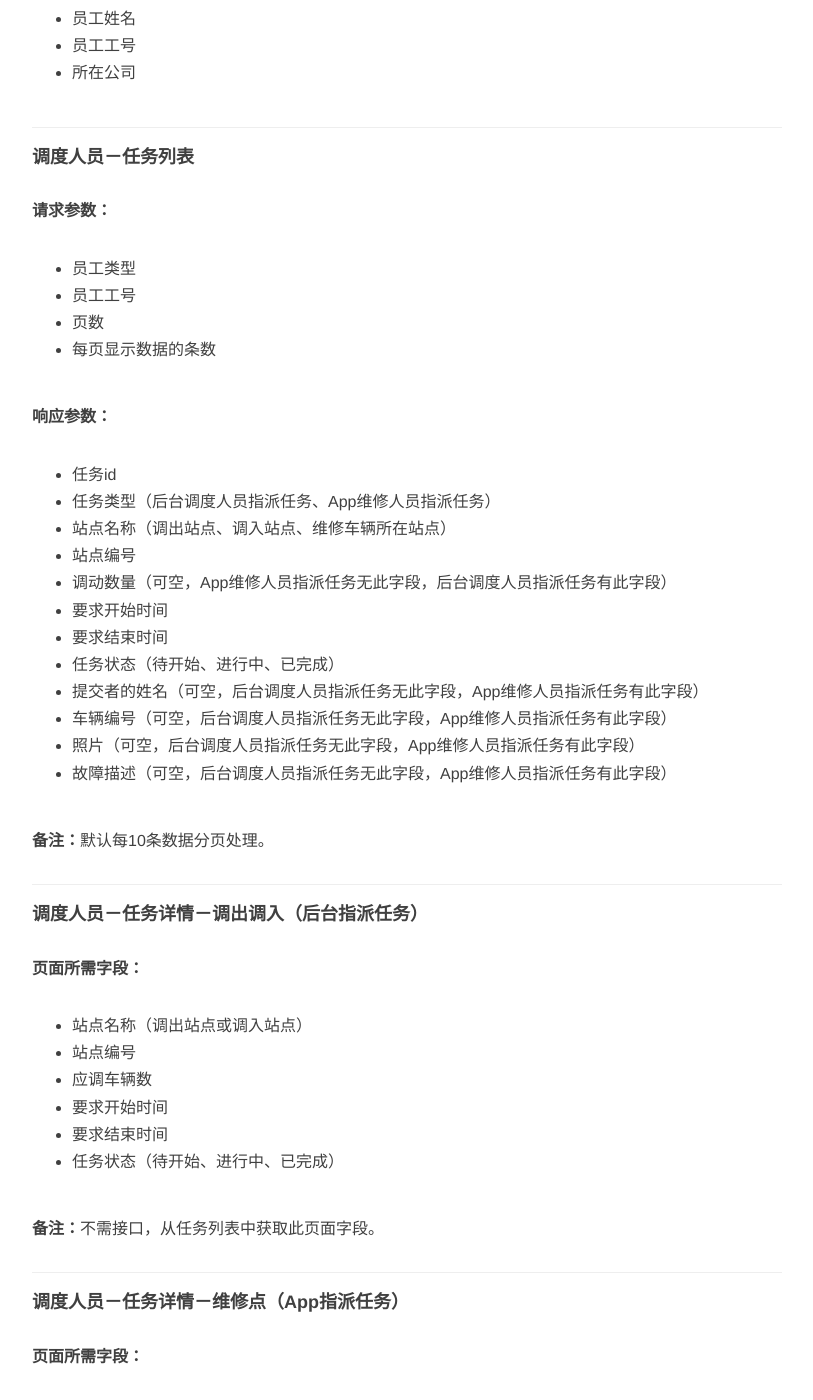
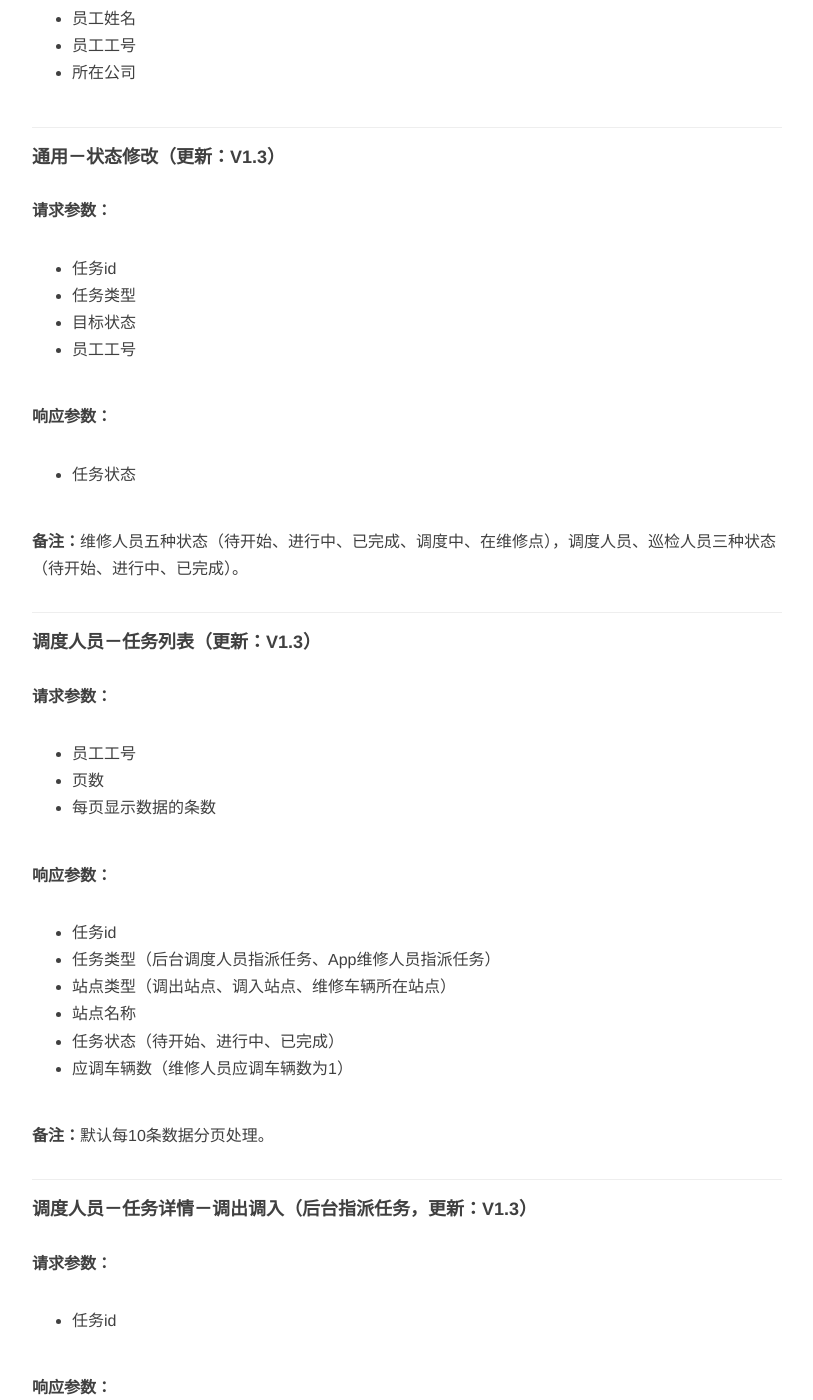
Before and after one commit to chengfeifei/chengfeifei.github.io, a Jekyll site: the page built from _posts/2016-10-14-zixingche-xuqiu-jiekou.md, in a window 1280 px wide and 1400 px high, scrolled down 9059 px. Shown: the whole window, without its empty margins (233-1046 px from the left). Built offline with Jekyll 4.4.1, drawn with Linux system fonts in a browser that asks for light colours; nearby versions of some CDN libraries; comment, search, counter and statistics services are not loaded; some of the changed text lies outside the part shown.

Commit message:
edit
edit xuqiu

```diff
--- a/_posts/2016-10-14-zixingche-xuqiu-jiekou.md
+++ b/_posts/2016-10-14-zixingche-xuqiu-jiekou.md
@@ -326,11 +326,27 @@ tags: [接口需求]
 
 ---
 
-#### 调度人员－任务列表
+#### 通用－状态修改（更新：V1.3）
 
 **请求参数：**
 
-* 员工类型
+* 任务id
+* 任务类型
+* 目标状态
+* 员工工号
+
+**响应参数：**
+
+* 任务状态
+
+**备注：**维修人员五种状态（待开始、进行中、已完成、调度中、在维修点），调度人员、巡检人员三种状态（待开始、进行中、已完成）。
+
+---
+
+#### 调度人员－任务列表（更新：V1.3）
+
+**请求参数：**
+
 * 员工工号
 * 页数
 * 每页显示数据的条数
@@ -339,25 +355,24 @@ tags: [接口需求]
 
 * 任务id
 * 任务类型（后台调度人员指派任务、App维修人员指派任务）
-* 站点名称（调出站点、调入站点、维修车辆所在站点）
-* 站点编号
-* 调动数量（可空，App维修人员指派任务无此字段，后台调度人员指派任务有此字段）
-* 要求开始时间
-* 要求结束时间
+* 站点类型（调出站点、调入站点、维修车辆所在站点）
+* 站点名称
 * 任务状态（待开始、进行中、已完成）
-* 提交者的姓名（可空，后台调度人员指派任务无此字段，App维修人员指派任务有此字段）
-* 车辆编号（可空，后台调度人员指派任务无此字段，App维修人员指派任务有此字段）
-* 照片（可空，后台调度人员指派任务无此字段，App维修人员指派任务有此字段）
-* 故障描述（可空，后台调度人员指派任务无此字段，App维修人员指派任务有此字段）
+* 应调车辆数（维修人员应调车辆数为1）
 
 **备注：**默认每10条数据分页处理。
 
 ---
 
-#### 调度人员－任务详情－调出调入（后台指派任务）
+#### 调度人员－任务详情－调出调入（后台指派任务，更新：V1.3）
 
-**页面所需字段：**
+**请求参数：**
 
+* 任务id
+
+**响应参数：**
+
+* 站点类型
 * 站点名称（调出站点或调入站点）
 * 站点编号
 * 应调车辆数
@@ -365,27 +380,27 @@ tags: [接口需求]
 * 要求结束时间
 * 任务状态（待开始、进行中、已完成）
 
-**备注：**不需接口，从任务列表中获取此页面字段。
+---
+
+#### 调度人员－任务详情－维修点（App指派任务，更新：V1.3）
+
+**请求参数：**
+
+* 任务id
+
+**响应参数：**
+
+* 站点名称（维修车辆所在站点）
+* 站点编号
+* 提交者的姓名（维修人员姓名）
+* 照片（从维修人员任务中获取，维修人员通过巡检人员获取，巡检人员通过自己拍摄获取或从调度人员和用户提交的故障信息中获取）
+* 车辆编号（同照片获取逻辑）
+* 故障描述（同照片获取逻辑）
+* 任务状态（待开始、进行中、调度中、在维修点、已完成）
 
 ---
 
-#### 调度人员－任务详情－维修点（App指派任务）
-
-**页面所需字段：**
-
-* 站点名称（维修车辆所在站点）
-* 站点编号
-* 提交者的姓名
-* 照片（从维修人员任务中获取，维修人员通过巡检人员获取，巡检人员通过自己拍摄获取或从调度人员和用户提交的故障信息中获取）
-* 车辆编号
-* 故障描述（同照片获取逻辑）
-* 任务状态（待开始、进行中、已完成）
-
-**备注：**不需接口，从任务列表中获取此页面字段。
-
----
-
-#### 调度人员－任务详情－调出调入－确认完成
+#### 调度人员－任务详情－调出调入－确认完成（更新：V1.3）
 
 **请求参数：**
 
@@ -395,16 +410,13 @@ tags: [接口需求]
 
 **响应参数：**
 
-* 实际调往站点编号（调度卡应该能获取此信息）
-* 实际调往站点名称（调度卡应该能获取此信息）
 * 实际调度车辆数（调度卡应该能获取此信息）
-* 实际完成时间（调度卡应该能获取此信息）
 
-**备注：**需要硬件交互，通过员工工号查询员工所用的调度卡信息来判断调度任务完成情况。**从调度卡读取到的任务完成情况可能与当前页面任务不对应，需要和当前页面任务比较吗？还是以调度卡任务完成情况为最终的任务完成情况？**和客户讨论的结果是以调度卡任务完成情况为最终的任务完成情况，但是需要怎么处理不至于使任务记录混乱需要考虑到。
+**备注：**需要硬件交互，通过员工工号查询员工所用的调度卡信息来判断调度任务完成情况。**从调度卡读取到的任务完成情况可能与当前页面任务不对应，需要和当前页面任务比较吗？还是以调度卡任务完成情况为最终的任务完成情况？**和客户讨论的结果是以调度卡任务完成情况为最终的任务完成情况，但是需要怎么处理不至于使任务记录混乱需要考虑到。**调度人员在调度车的时候，柱桩先去后台请求是否允许调度，根据后台的返回结果决定是否开锁（允许调度）**
 
 ---
 
-#### 调度人员－任务详情－维修点－确认完成
+#### 调度人员－任务详情－维修点－确认完成（更新：V1.3）
 
 **请求参数：**
 
@@ -414,16 +426,13 @@ tags: [接口需求]
 
 **响应参数：**
 
-* 实际调往站点编号（调度卡应该能获取此信息）
-* 实际调往站点名称（调度卡应该能获取此信息）
 * 实际调度车辆数（调度卡应该能获取此信息）
-* 实际完成时间（调度卡应该能获取此信息）
 
-**备注：**需要硬件交互，通过员工工号查询员工所用的调度卡信息来判断调度任务完成情况。**从调度卡读取到的任务完成情况可能与当前页面任务不对应，需要和当前页面任务比较吗？还是以调度卡任务完成情况为最终的任务完成情况？**和客户讨论的结果是以调度卡任务完成情况为最终的任务完成情况，但是需要怎么处理不至于使任务记录混乱需要考虑到。
+**备注：**需要硬件交互，通过员工工号查询员工所用的调度卡信息来判断调度任务完成情况。**从调度卡读取到的任务完成情况可能与当前页面任务不对应，需要和当前页面任务比较吗？还是以调度卡任务完成情况为最终的任务完成情况？**和客户讨论的结果是以调度卡任务完成情况为最终的任务完成情况，但是需要怎么处理不至于使任务记录混乱需要考虑到。**调度人员在调度车的时候，柱桩先去后台请求是否允许调度，根据后台的返回结果决定是否开锁（允许调度）**
 
 ---
 
-#### 调度人员－车辆处置－确认完成
+#### 调度人员－车辆处置－确认完成（废弃）
 
 **请求参数：**
 
@@ -433,12 +442,9 @@ tags: [接口需求]
 
 **响应参数：**
 
-* 实际调往站点编号（调度卡应该能获取此信息）
-* 实际调往站点名称（调度卡应该能获取此信息）
 * 实际调度车辆数（调度卡应该能获取此信息）
-* 实际完成时间（调度卡应该能获取此信息）
 
-**备注：**此页面功能是调度人员对调度中剩余车辆的处置。需要硬件交互，通过员工工号查询员工所用的调度卡信息来判断调度任务完成情况。**从调度卡读取到的任务完成情况可能与当前页面任务不对应，需要和当前页面任务比较吗？还是以调度卡任务完成情况为最终的任务完成情况？**和客户讨论的结果是以调度卡任务完成情况为最终的任务完成情况，但是需要怎么处理不至于使任务记录混乱需要考虑到。
+**备注：**此页面功能是调度人员对调度中剩余车辆的处置。需要硬件交互，通过员工工号查询员工所用的调度卡信息来判断调度任务完成情况。**从调度卡读取到的任务完成情况可能与当前页面任务不对应，需要和当前页面任务比较吗？还是以调度卡任务完成情况为最终的任务完成情况？**和客户讨论的结果是以调度卡任务完成情况为最终的任务完成情况，但是需要怎么处理不至于使任务记录混乱需要考虑到。**调度人员在调度车的时候，柱桩先去后台请求是否允许调度，根据后台的返回结果决定是否开锁（允许调度）**
 
 ---
 
@@ -470,12 +476,8 @@ tags: [接口需求]
 **响应参数：**
 
 * 任务id
-* 车辆编号或锁桩编号或站点编号
-* 站点编号
 * 故障地点
 * 故障类型
-* 故障照片
-* 故障描述
 * 任务状态（待开始、进行中、已完成）
 
 **备注：**默认每10条数据分页处理。用户和调度人员提交的故障客服审核通过后显示在这里。
@@ -484,42 +486,30 @@ tags: [接口需求]
 
 #### 巡检人员－任务详情
 
-**页面所需字段：**
+**请求参数：**
+
+* 任务id
+
+**响应参数：**
 
 * 故障类型
-* 故障地点
+* 站点地点
 * 站点编号
 * 车辆编号或锁桩编号或站点编号
 * 故障照片
 * 故障描述
 
-**备注：**不需接口，从任务列表中获取此页面字段。
-
 ---
 
 #### 巡检人员－任务详情－驳回
 
-**请求参数：**
-
-* 任务id
-* 员工工号（巡检人员的工号）
-
-**响应参数：**
-
-* 无
+使用“通用－状态修改”接口。
 
 ---
 
 #### 巡检人员－任务详情－故障确认
 
-**请求参数：**
-
-* 任务id
-* 员工工号（巡检人员的工号）
-
-**响应参数：**
-
-* 无
+使用“通用－状态修改”接口。
 
 **备注：**用户故障提交时上传了骑行卡号，故障确认存在后，根据后台设置的奖励规则，奖励现金发放到用户骑行卡中。而且，故障确认后的信息显示到维修人员任务列表。
 
@@ -548,7 +538,6 @@ tags: [接口需求]
 
 **请求参数：**
 
-* 员工类型
 * 员工工号
 * 页数
 * 每页显示数据的条数
@@ -556,14 +545,9 @@ tags: [接口需求]
 **响应参数：**
 
 * 任务id
-* 提交者（巡检人员的姓名）
-* 站点编号
 * 故障地点
 * 故障类型
-* 车辆编号或锁桩编号或站点编号
-* 故障照片
-* 故障描述
-* 任务状态（待开始、进行中、已完成）
+* 任务状态（待开始、进行中、已完成、调度中、在维修点）
 
 **备注：**默认每10条数据分页处理。
 
@@ -571,7 +555,11 @@ tags: [接口需求]
 
 #### 维修人员－任务详情
 
-**页面所需字段：**
+**请求参数：**
+
+* 任务id
+
+**响应参数：**
 
 * 故障类型
 * 故障地点
@@ -580,23 +568,14 @@ tags: [接口需求]
 * 车辆编号或锁桩编号或站点编号
 * 故障照片
 * 故障描述
-
-**备注：**不需接口，从任务列表中获取此页面字段。
+* 维修方式
+* 任务状态
 
 ---
 
 #### 维修人员－任务详情－确认完成
 
-**请求参数：**
-
-* 任务id
-* 员工工号（巡检人员的工号）
-* 维修方式
-* 维修确认照片（可空，暂定一张，维修完成后添加此照片）
-
-**响应参数：**
-
-* 无
+使用“通用－状态修改”接口。
 
 **备注：**维修方式选择送至维修点，不需维修确认照片，确认按钮功能为提醒调度员把车辆送至维修点，任务状态为进行中；维修人员回到维修点修好车辆后，再次点击确认按钮提醒调度员把车辆送回站点，任务状态为已完成。维修方式选择现场维修，需维修确认照片，点击确认按钮后任务状态为已完成。
 
@@ -604,11 +583,21 @@ tags: [接口需求]
 
 #### 管理人员－任务列表
 
+**请求参数：**
+
+* 员工工号
+* 页数
+* 每页显示数据的条数
+
 **备注：**调度人员、巡检人员、维修人员任务列表中任务状态为已完成的列表都会显示在这里。
 
 ---
 
 #### 管理人员－任务详情－调度
+
+**请求参数：**
+
+* 任务id
 
 **页面所需字段：**
 
@@ -617,40 +606,42 @@ tags: [接口需求]
 * 实际调度每个车辆的编号（调度卡获取此信息）
 * 实际开始时间（调度卡获取此信息）
 * 实际结束时间（调度卡获取此信息）
-* 管理人员确认照片（暂定一张）
-* 管理人员任务评价
-* 管理人员任务评分
 
 ---
 
 #### 管理人员－任务详情－巡检
 
+**请求参数：**
+
+* 任务id
+
 **页面所需字段：**
 
 * 巡检人员任务详情中的字段和照片（一张照片：故障照片）
-* 管理人员确认照片（暂定一张）
-* 管理人员任务评价
-* 管理人员任务评分
 
 ---
 
 #### 管理人员－任务详情－维修
 
+**请求参数：**
+
+* 任务id
+
 **页面所需字段：**
 
 * 维修人员任务详情中的字段和照片（两张照片：故障照片＋维修确认照片）
-* 管理人员确认照片（暂定一张）
-* 管理人员任务评价
-* 管理人员任务评分
 
 ---
 
-#### 管理人员－任务详情－确认完成
+#### 管理人员－任务详情－确认完成（通用）
 
 **请求参数：**
 
 * 任务id
 * 员工工号（管理人员的工号）
+* 管理人员确认照片（暂定一张）
+* 管理人员任务评价
+* 管理人员任务评分
 
 **响应参数：**
 
```
Also changed, not shown: other parts of _posts/2016-10-14-zixingche-xuqiu-jiekou.md (+2 -2 lines), _posts/2016-10-11-zixingche-xuqiu-biangeng.md (+2 -2 lines).
